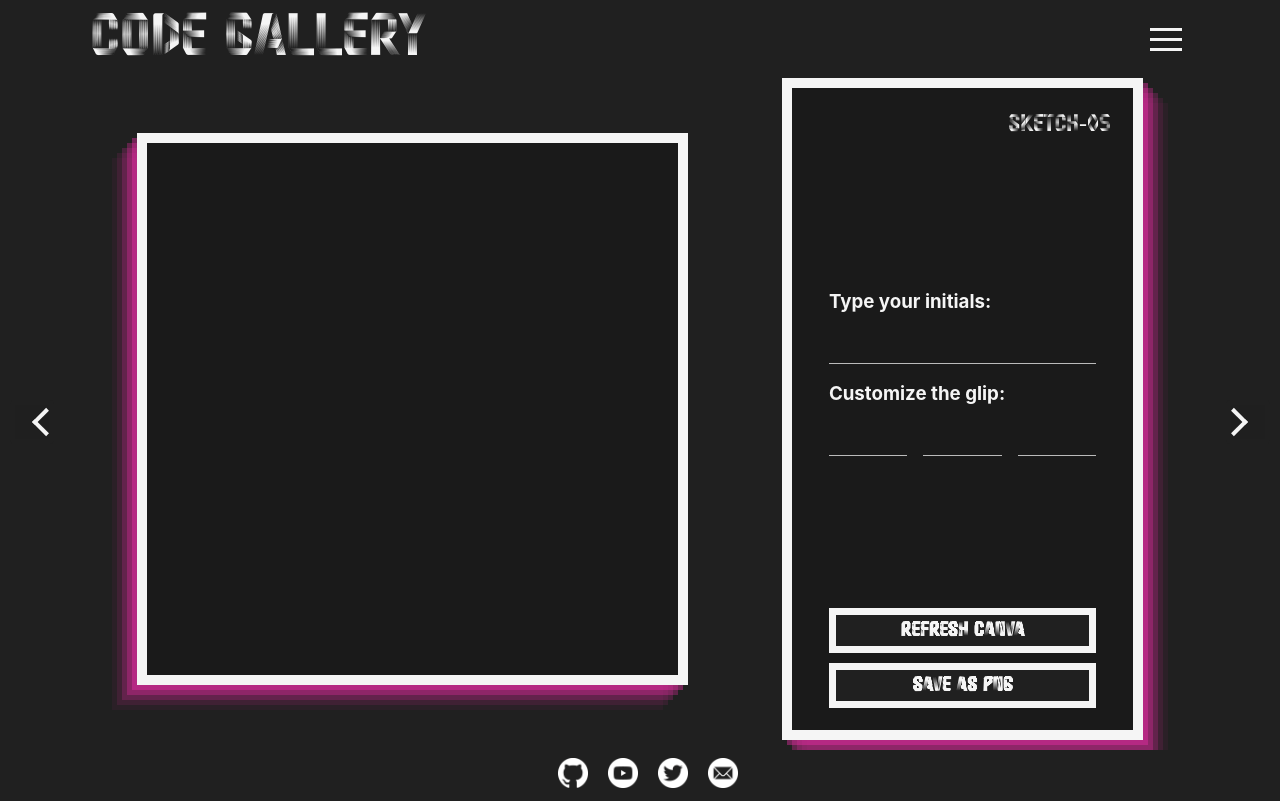
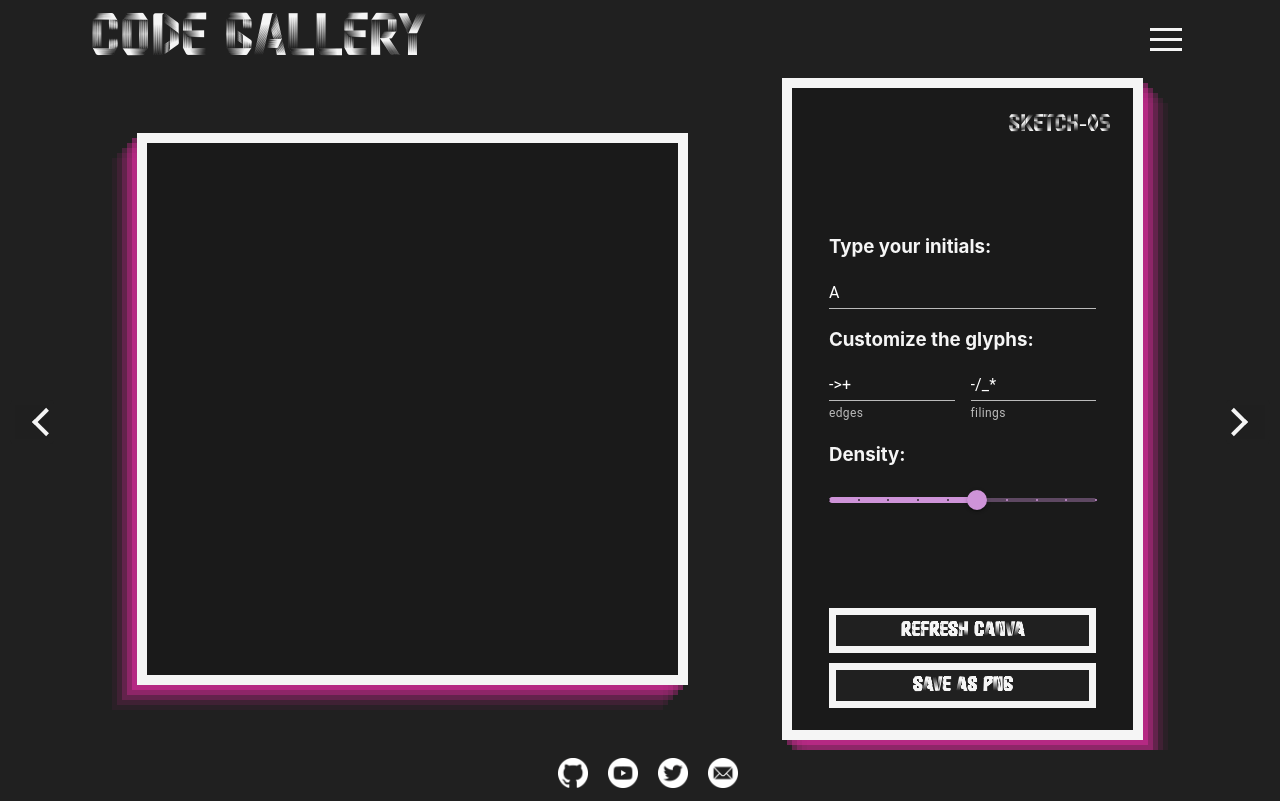
Before and after one commit to 0xLeoDev/Code-Gallery, a React (Create React App) app: page /#/sketch-05 in a window 1280 px wide. Built offline with nearby package versions, Linux system fonts and the light colour scheme.

Commit message:
reasonable panel options

```diff
--- a/src/sketches/SketchPage02.js
+++ b/src/sketches/SketchPage02.js
@@ -3,7 +3,7 @@ import Arows from "../Arows.js";
 import Navbar from "../Navbar.js";
 import Header from "../Header";
 import React, { useRef, useEffect, useState } from "react";
-import { Slider, SliderMarkLabel, Stack, Switch } from "@mui/material";
+import { Slider, Stack, Switch } from "@mui/material";
 
 const random = require("canvas-sketch-util/random");
 const math = require("canvas-sketch-util/math");
@@ -192,7 +192,6 @@ function SketchPage02(props) {
                   { value: 2, label: "Medium" },
                   { value: 3, label: "Heavy" },
                 ]}
-                sx={{}}
               />
               {/* <h3>Circles density</h3>
               <Slider
--- a/src/sketches/SketchPage05.js
+++ b/src/sketches/SketchPage05.js
@@ -4,11 +4,10 @@ import Navbar from "../Navbar.js";
 import Header from "../Header";
 import React, { useRef, useEffect, useState } from "react";
 import { TextField } from "@mui/material";
-import { ThemeProvider, createTheme } from "@mui/material/styles";
 import { Slider, Stack, Switch } from "@mui/material";
 
+const math = require("canvas-sketch-util/math");
 const random = require("canvas-sketch-util/random");
-const math = require("canvas-sketch-util/math");
 
 function SketchPage05(props) {
   let arowPathLeft = "/sketch-04";
@@ -17,25 +16,22 @@ function SketchPage05(props) {
   const [navbarStatus, setNavbarStatus] = useState(false);
 
   const canvasRef = useRef(null);
-  let manager;
-
-  const [text, setText] = useState("A");
-  let fontSize;
-  let fontFamily = "serif";
 
   const typeCanvas = document.createElement("canvas");
   const typeContext = typeCanvas.getContext("2d");
 
-  const renderFrame = () => {
-    try {
-      console.log("Rendering a frame.");
-      const canvas = canvasRef.current;
-      const context = canvas.getContext("2d");
-      const width = canvas.width;
-      const height = canvas.height;
+  const [text, setText] = useState("A");
+  const [edges, setEdges] = useState("->+");
+  const [filings, setFilings] = useState("-/_*");
+  const [density, setDensity] = useState(20);
 
-      requestAnimationFrame(renderFrame);
-    } catch (error) {}
+  let fontSize;
+  let fontFamily = "serif";
+
+  const handleChangeScale = (event, newValue) => {
+    let valueAdjustedScale = math.mapRange(newValue, 1, 10, 40, 10);
+    setDensity(valueAdjustedScale);
+    console.log(valueAdjustedScale);
   };
 
   const initCanva = () => {
@@ -45,7 +41,7 @@ function SketchPage05(props) {
       const height = canvas.height;
       const context = canvas.getContext("2d");
 
-      const cell = 20; // ONE jak drobne (10-40)
+      const cell = density;
       const cols = Math.floor(width / cell);
       const rows = Math.floor(height / cell);
       const numCells = cols * rows;
@@ -58,7 +54,7 @@ function SketchPage05(props) {
       fontSize = cols;
 
       typeContext.fillStyle = "#f5f5f5";
-      typeContext.font = `${fontSize}px ${fontFamily}`;
+      typeContext.font = `${fontSize}px "serif"`;
       typeContext.textBaseline = "top";
 
       const metrics = typeContext.measureText(text);
@@ -82,7 +78,6 @@ function SketchPage05(props) {
       typeContext.restore();
 
       const typeData = typeContext.getImageData(0, 0, cols, rows).data;
-      console.log(typeData);
 
       context.fillStyle = "#1a1a1a";
       context.fillRect(0, 0, width, height);
@@ -106,6 +101,7 @@ function SketchPage05(props) {
 
         context.fillStyle = "#f5f5f5";
 
+        console.log(r);
         let glyph = getGlyph(r);
 
         context.font = `${cell * 2}px ${fontFamily}`;
@@ -122,8 +118,6 @@ function SketchPage05(props) {
         context.fillText(glyph, 0, 0);
         context.restore();
       }
-
-      // renderFrame();
     } catch (error) {}
   };
 
@@ -133,12 +127,16 @@ function SketchPage05(props) {
 
   const getGlyph = (v) => {
     if (v < 50) return "";
-    if (v < 100) return "-";
-    if (v < 150) return ">";
-    if (v < 200) return "+";
-    const glyphs = "_=/".split("");
-
-    return random.pick(glyphs);
+    if (v < 200) {
+      const edge = edges.split("");
+      if (edge.length == 0) {
+        return "";
+      } else return random.pick(edge);
+    }
+    const filing = filings.split("");
+    if (filing.length == 0) {
+      return "";
+    } else return random.pick(filing);
   };
 
   const downloadImage = () => {
@@ -177,18 +175,50 @@ function SketchPage05(props) {
                 variant="standard"
                 color="secondary"
                 inputProps={{ maxLength: 2 }}
+                defaultValue="A"
+                onChange={(e) => {
+                  setText(e.target.value);
+                }}
               />
-              <h3>Customize the glip:</h3>
+              <h3>Customize the glyphs:</h3>
               <Stack
                 spacing={2}
                 direction="row"
                 sx={{ justifyContent: "center", mb: 1 }}
                 alignItems="center"
               >
-                <TextField variant="standard" color="secondary" />
-                <TextField variant="standard" color="secondary" />
-                <TextField variant="standard" color="secondary" />
+                <TextField
+                  variant="standard"
+                  color="secondary"
+                  defaultValue="->+"
+                  inputProps={{ maxLength: 5 }}
+                  onChange={(e) => {
+                    setEdges(e.target.value);
+                  }}
+                  helperText="edges"
+                />
+                <TextField
+                  variant="standard"
+                  color="secondary"
+                  inputProps={{ maxLength: 5 }}
+                  defaultValue="-/_*"
+                  onChange={(e) => {
+                    setFilings(e.target.value);
+                  }}
+                  helperText="filings"
+                />
               </Stack>
+
+              <h3>Density:</h3>
+              <Slider
+                color="secondary"
+                defaultValue={6}
+                min={1}
+                max={10}
+                marks
+                valueLabelDisplay="auto"
+                onChange={handleChangeScale}
+              />
             </div>
             <div className="panelFooter">
               <button className="button-main" onClick={initCanva}>
```
